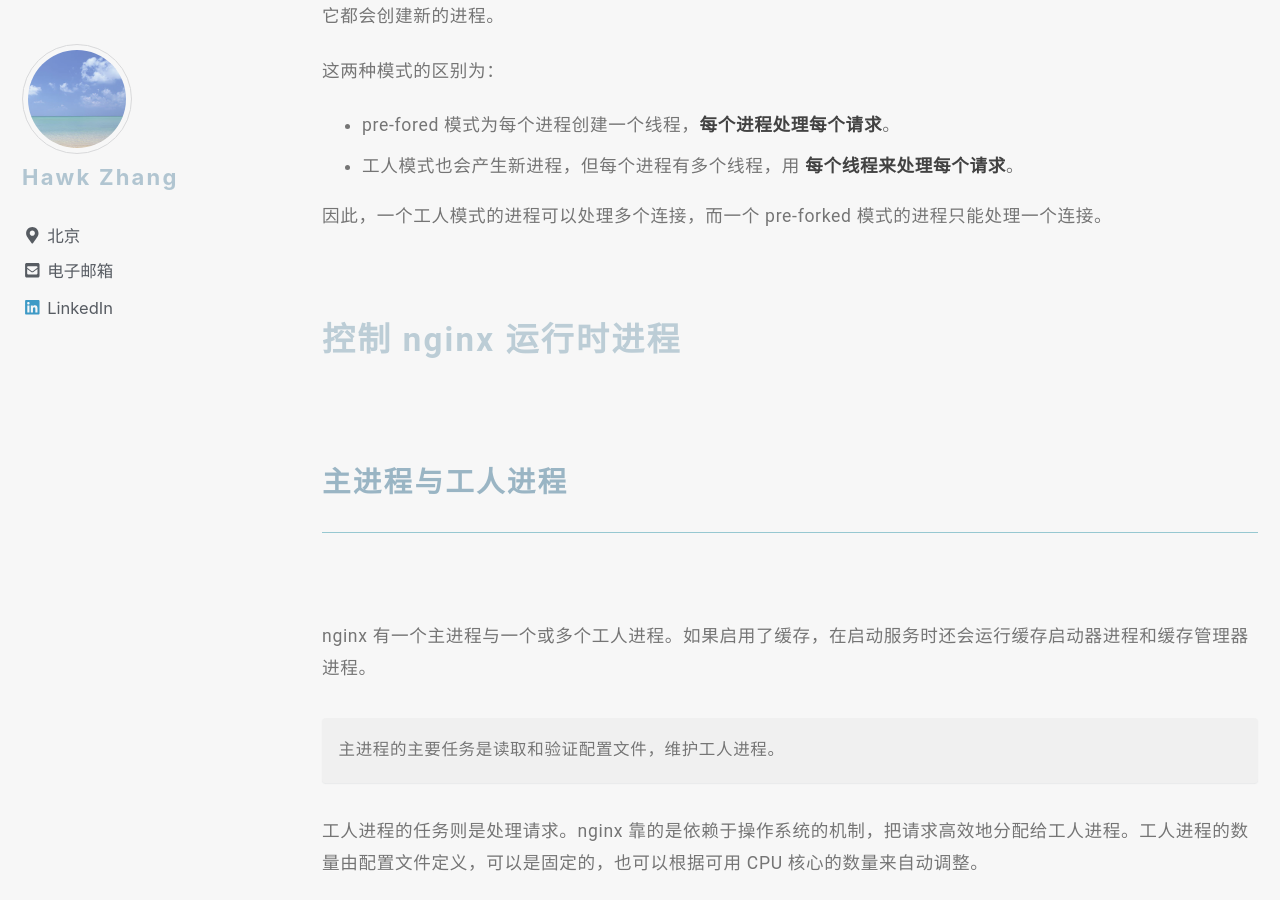
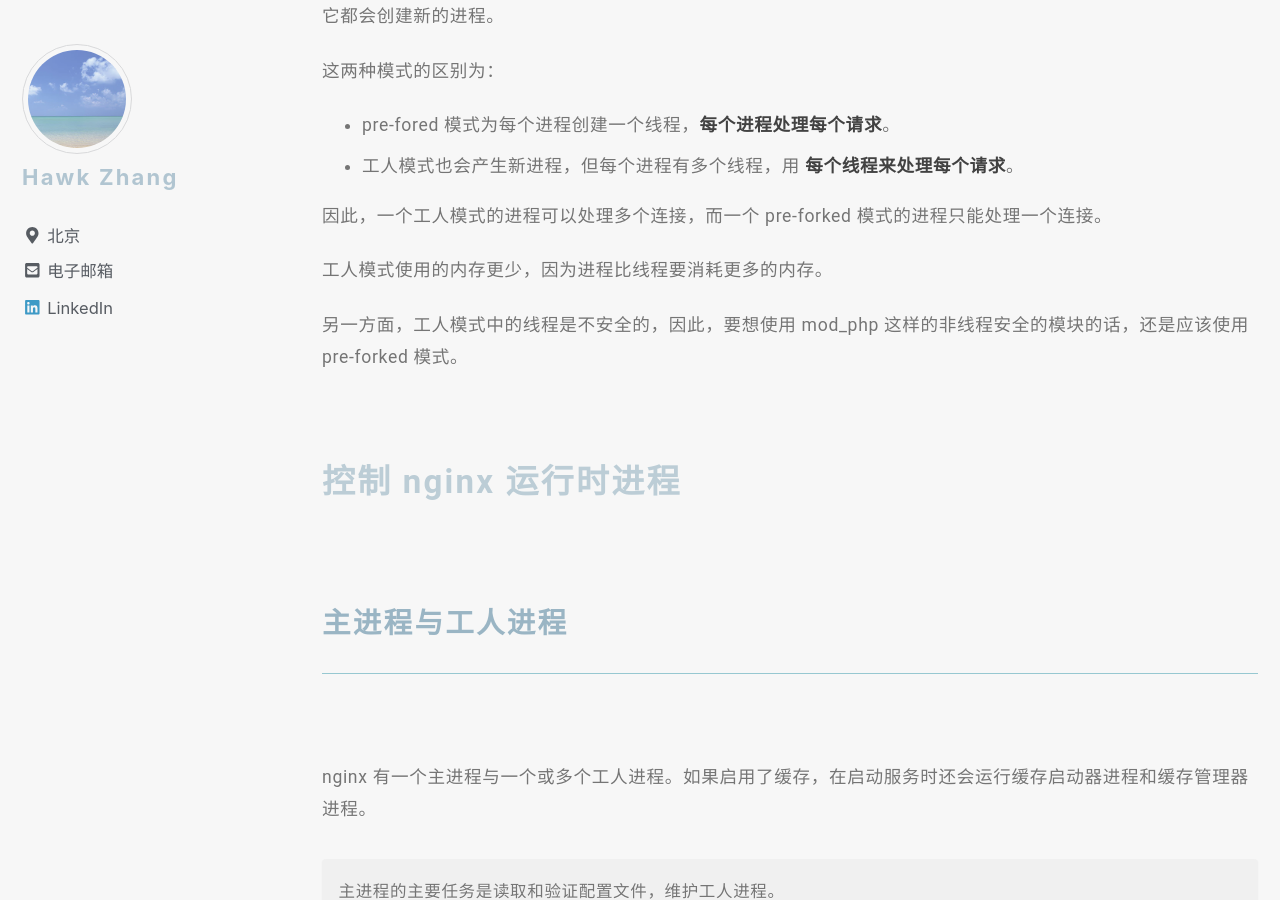
Before and after one commit to narru888/linotes_note, a Jekyll site: the page built from _posts/server/nginx/2016-01-03-nginx.basic.md, in a window 1280 px wide and 900 px high, scrolled down 1750 px. Built offline with Jekyll 4.4.1, drawn with Linux system fonts in a browser that asks for light colours; nearby versions of some CDN libraries; a script that is not in the unit is left out.

Commit message:
update on 2018-09-24 09:50:01 CST

```diff
--- a/_posts/server/nginx/2016-01-03-nginx.basic.md
+++ b/_posts/server/nginx/2016-01-03-nginx.basic.md
@@ -45,7 +45,9 @@
 
 因此，一个工人模式的进程可以处理多个连接，而一个 pre-forked 模式的进程只能处理一个连接。
 
+工人模式使用的内存更少，因为进程比线程要消耗更多的内存。
 
+另一方面，工人模式中的线程是不安全的，因此，要想使用 mod_php 这样的非线程安全的模块的话，还是应该使用 pre-forked 模式。
 
 
 
```
